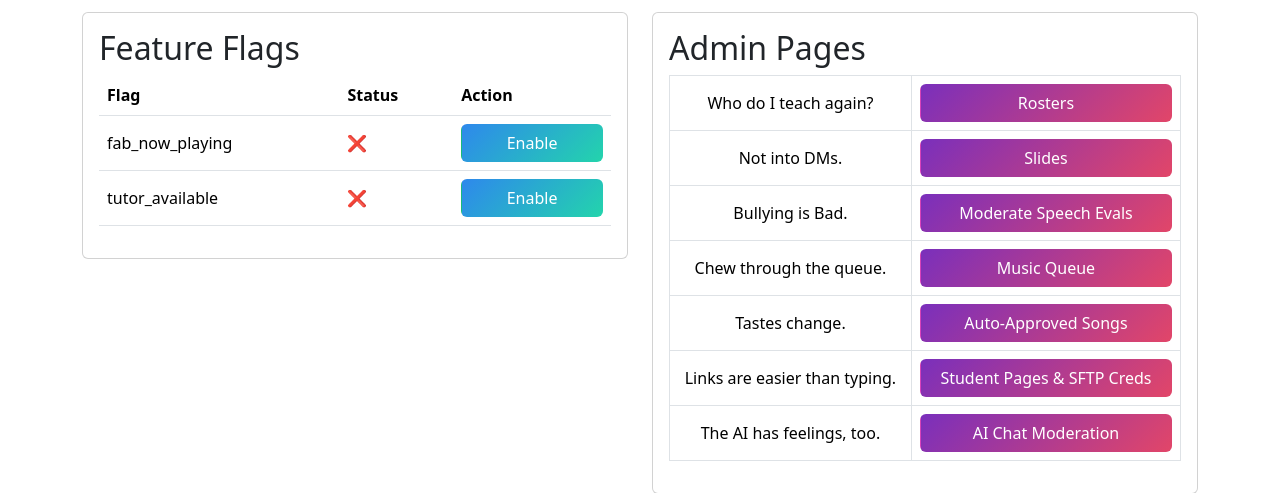
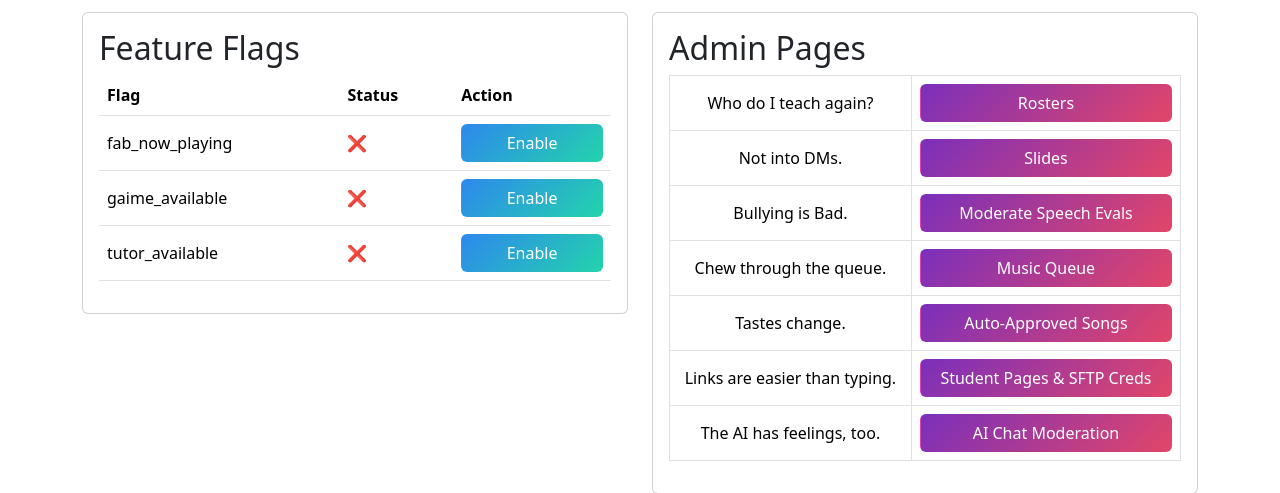
Before and after one commit to dc74089/justcanora, a Django app: page /admin/ in a window 1280 px wide. Shown: the part 56-549 px from the top of the page. Run offline with Django 4.2, Linux system fonts and the light colour scheme; the visitor is signed in with stand-in values (Sample User, id 1); data comes from the database, SQL or seed files in the repository; data that the repository does not hold is empty; some libraries are stand-ins or nearby versions.

Commit message:
Require staff permissions for specific views and introduce feature flag for game availability
- Added `@staff_member_required` decorator to protect `tv`, `admin`, and `players` views.
- Introduced `gaime.tools.context.context_processor` for handling `gaime_available` feature flag.
- Updated navbar to conditionally display "G(ai)me Show" link based on feature flag state.
- Enhanced `screen_player_select.html` UI with new header and layout adjustments.

```diff
--- a/app/templates/app/base.html
+++ b/app/templates/app/base.html
@@ -57,6 +57,11 @@
       <ul class="navbar-nav me-auto">
       </ul>
       <ul class="navbar-nav ms-auto">
+        {% if gaime_available %}
+          <li class="nav-item active">
+            <a class="nav-link" href="{% url 'gaime_index' %}">G(ai)me Show</a>
+          </li>
+        {% endif %}
         {% if request.user.is_authenticated %}
           {% if tutor_available %}
             <li class="nav-item active">
--- a/gaime/templates/gaime/screen_player_select.html
+++ b/gaime/templates/gaime/screen_player_select.html
@@ -1,5 +1,7 @@
-<div class="d-flex flex-column align-items-center w-50">
-  <select id="player-select" class="form-control w-100" required>
+<div class="d-flex flex-column align-items-center w-75">
+  <h1 style="font-size: 100pt">G<span class="happygradtext">(ai)</span>me Show</h1>
+  <h1 style="font-size: 40pt">Pick your name below:</h1>
+  <select id="player-select" class="form-control w-75 mt-5" required>
     <option value="">Select Player</option>
     {% for player in players %}
       <option value="{{ player.id }}">{{ player.name }}</option>
--- /dev/null
+++ b/gaime/tools/context.py
@@ -0,0 +1,9 @@
+from app.models import FeatureFlag
+
+
+def context_processor(request):
+    ff, _ = FeatureFlag.objects.get_or_create(id="gaime_available")
+
+    return {
+        "gaime_available": ff.enabled
+    }
--- a/gaime/views.py
+++ b/gaime/views.py
@@ -1,3 +1,4 @@
+from django.contrib.admin.views.decorators import staff_member_required
 from django.http import HttpResponseBadRequest
 from django.shortcuts import render
 
@@ -9,14 +10,17 @@ def index(request):
     return render(request, 'gaime/client.html')
 
 
+@staff_member_required
 def tv(request):
     return render(request, 'gaime/tv.html')
 
 
+@staff_member_required
 def admin(request):
     return render(request, 'gaime/admin.html')
 
 
+@staff_member_required
 def players(request):
     if request.method == "POST":
         if 'names' not in request.POST: return HttpResponseBadRequest()
--- a/justcanora/settings.py
+++ b/justcanora/settings.py
@@ -126,6 +126,7 @@ TEMPLATES = [
                 'django.contrib.messages.context_processors.messages',
                 'app.spotify.nowplaying.context_processor',
                 'aitutor.utils.context.context_processor',
+                'gaime.tools.context.context_processor',
             ],
         },
     },
```
Lines whose indentation alone changed are shown as unchanged.
